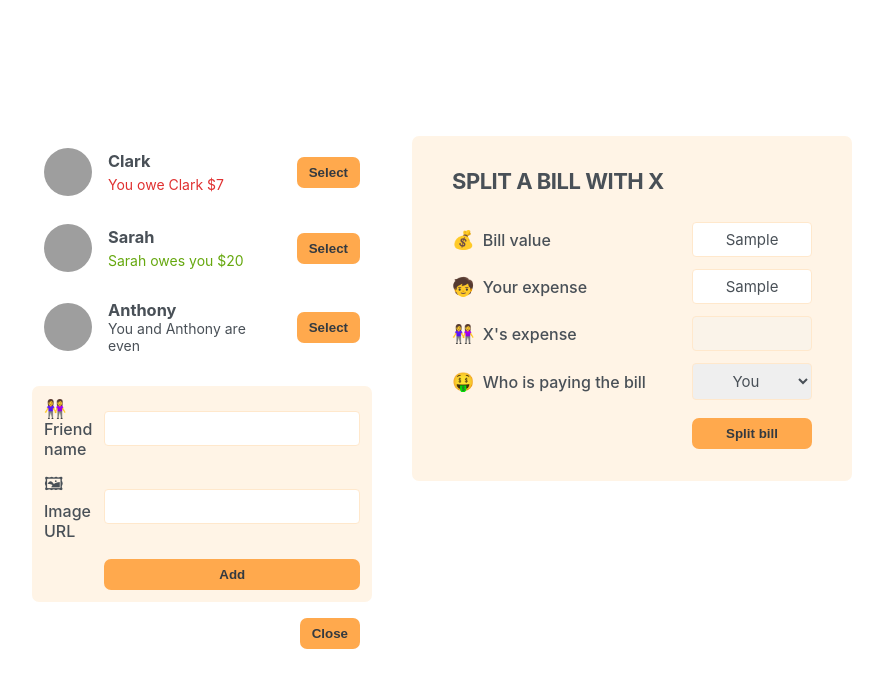
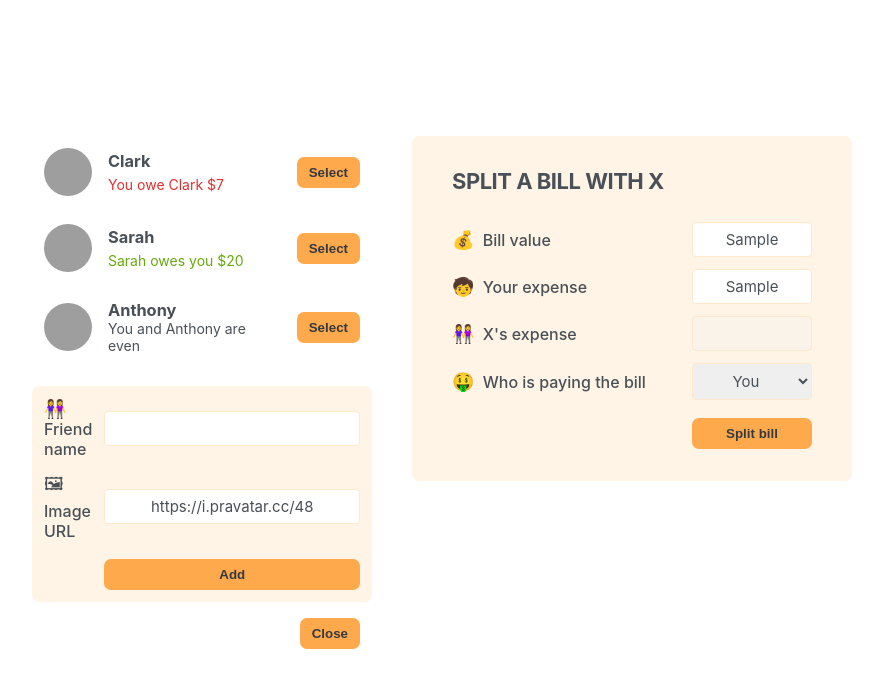
Before and after one commit to argalx/react-eat-n-split, a React (Create React App) app: page / in a window 1280 px wide. Both pictures are taken after typing "Sample", "Sample" into the empty fields and a click on the button "Add friend". Shown: the top 688 px of the page, without its empty margins (198-1081 px from the left). Built offline with nearby package versions, Linux system fonts and the light colour scheme; grey boxes are pictures that could not be loaded.

Commit message:
Adding a New Friend

```diff
--- a/src/App.js
+++ b/src/App.js
@@ -38,8 +38,19 @@ export default function App() {
   // State to manage the visibility of the form to add a new friend
   const [formAddFriendIsOpen, setFormAddFriendIsOpen] = useState(false);
 
+  const [friends, setFriends] = useState(initialFriends);
+
   // Function to toggle the visibility of the form to add a new friend
   function toggleFormAddFriend() {
+    setFormAddFriendIsOpen((isOpen) => !isOpen);
+  }
+
+  // Function to handle adding a new friend
+  function handleAddFriend(newFriend) {
+    // Add the new friend to the friends state
+    setFriends((prevFriends) => [...prevFriends, newFriend]);
+
+    // Close the form after adding the friend
     setFormAddFriendIsOpen((isOpen) => !isOpen);
   }
 
@@ -47,10 +58,10 @@ export default function App() {
     <div className="app">
       <div className="sidebar">
         {/* // Friend list and form to add a new friend */}
-        <FriendsList />
+        <FriendsList friends={friends} />
 
         {/* // Display the form to add a new friend if it's open */}
-        {formAddFriendIsOpen && <FormAddFriend />}
+        {formAddFriendIsOpen && <FormAddFriend onAddFriend={handleAddFriend} />}
 
         {/* // Button to toggle the form to add a new friend */}
         <Button onClick={toggleFormAddFriend}>
@@ -64,9 +75,7 @@ export default function App() {
 }
 
 // Component to display the list of friends
-function FriendsList() {
-  const friends = initialFriends;
-
+function FriendsList({ friends }) {
   return (
     <ul>
       {/* // Map through the friends array and render each Friend component */}
@@ -105,14 +114,52 @@ function Friend({ friend }) {
 }
 
 // Component to add a new friend
-function FormAddFriend() {
+function FormAddFriend({ onAddFriend }) {
+  // State to manage the friend's name and image URL
+  const [friendName, setFriendName] = useState("");
+  const [imageUrl, setImageUrl] = useState("https://i.pravatar.cc/48");
+
+  // Function to handle form submission
+  function handleSubmit(e) {
+    // Prevent the default form submission behavior
+    e.preventDefault();
+
+    // Check if the friend name is empty
+    if (!friendName || !imageUrl) return;
+
+    // Check if the image URL is empty, if so, set a default image URL
+    const id = crypto.randomUUID(); // Generate a unique ID for the new friend
+    // create a new friend object with the current state values
+    const newFriend = {
+      id: id, // Generate a unique ID for the new friend
+      name: friendName,
+      image: `${imageUrl}?=${id}`, // Use the image URL with the unique ID
+      balance: 0,
+    };
+
+    // Call the onAddFriend function passed as a prop with the new friend object
+    onAddFriend(newFriend);
+
+    // Reset the form fields
+    setFriendName("");
+    setImageUrl("https://i.pravatar.cc/48");
+  }
+
   return (
-    <form className="form-add-friend">
+    <form className="form-add-friend" onSubmit={handleSubmit}>
       <label>👭 Friend name</label>
-      <input type="text" />
+      <input
+        type="text"
+        value={friendName}
+        onChange={(e) => setFriendName(e.target.value)}
+      />
 
       <label>🖼 Image URL</label>
-      <input type="text" />
+      <input
+        type="text"
+        value={imageUrl}
+        onChange={(e) => setImageUrl(e.target.value)}
+      />
 
       <Button>Add</Button>
     </form>
```
